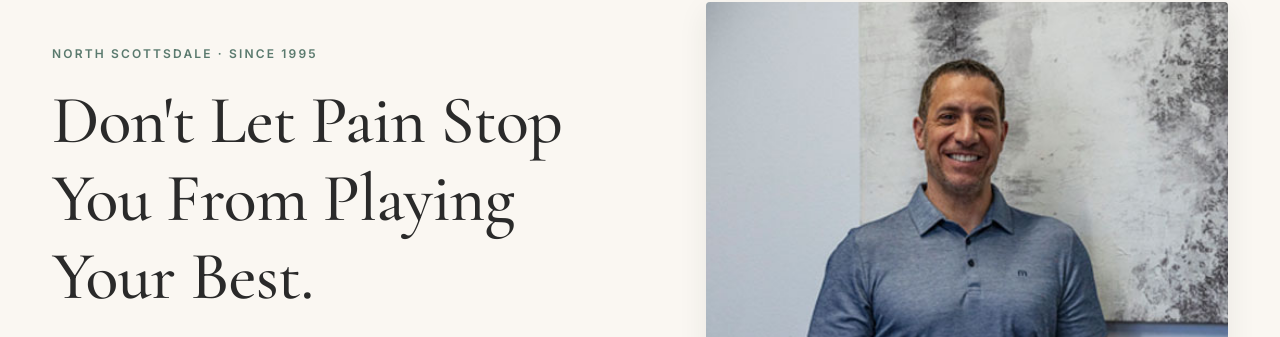
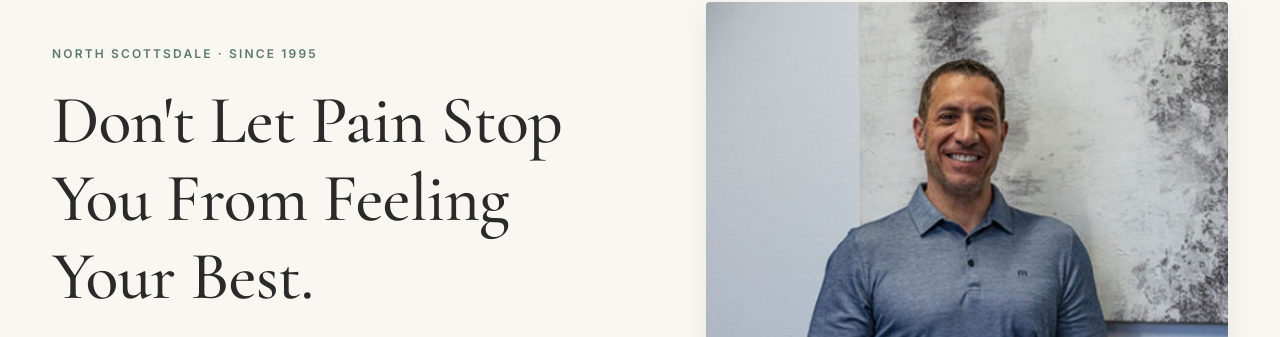
Before and after one commit to tzgainer-hub/tanner-chiro-prototype, a website: page index.html in a window 1280 px wide. Shown: the part 170-507 px from the top of the page. Drawn offline with nearby package versions, Linux system fonts and the light colour scheme.

Commit message:
Tagline: "Feeling Your Best" per Glen's final preference
Swap "Playing Your Best" → "Feeling Your Best" in H1, og:title, twitter:title.

Co-Authored-By: Claude Opus 4.7 (1M context) <noreply@anthropic.com>

```diff
--- a/index.html
+++ b/index.html
@@ -10,7 +10,7 @@
 
 <!-- Open Graph -->
 <meta property="og:type" content="website" />
-<meta property="og:title" content="Don't Let Pain Stop You From Playing Your Best — Tanner Chiropractic" />
+<meta property="og:title" content="Don't Let Pain Stop You From Feeling Your Best — Tanner Chiropractic" />
 <meta property="og:description" content="30+ years treating North Scottsdale's active adults, golfers, and athletes. Integrated chiropractic, sports medicine, and advanced modalities — under one roof." />
 <meta property="og:url" content="https://tanner-chiro-prototype-production.up.railway.app/" />
 <meta property="og:image" content="https://tanner-chiro-prototype-production.up.railway.app/images/dr-tanner.jpg" />
@@ -19,7 +19,7 @@
 
 <!-- Twitter -->
 <meta name="twitter:card" content="summary_large_image" />
-<meta name="twitter:title" content="Don't Let Pain Stop You From Playing Your Best — Tanner Chiropractic" />
+<meta name="twitter:title" content="Don't Let Pain Stop You From Feeling Your Best — Tanner Chiropractic" />
 <meta name="twitter:description" content="30+ years treating North Scottsdale's active adults, golfers, and athletes. Dr. Glen Tanner — TPI Certified, sports medicine specialist." />
 <meta name="twitter:image" content="https://tanner-chiro-prototype-production.up.railway.app/images/dr-tanner.jpg" />
 
@@ -166,7 +166,7 @@
   <div class="container hero-grid">
     <div class="hero-copy">
       <div class="eyebrow">North Scottsdale · Since 1995</div>
-      <h1>Don't Let Pain Stop You From Playing Your Best.</h1>
+      <h1>Don't Let Pain Stop You From Feeling Your Best.</h1>
       <p class="hero-sub">Dr. Glen Tanner, D.C. — 30+ years in practice, TPI Certified, former team physician for world champion boxers and PGA professionals. Integrated chiropractic for active adults who refuse to slow down.</p>
       <div class="hero-cta-row">
         <a href="/new-patients.html" class="btn">Book Your Consultation</a>
```
